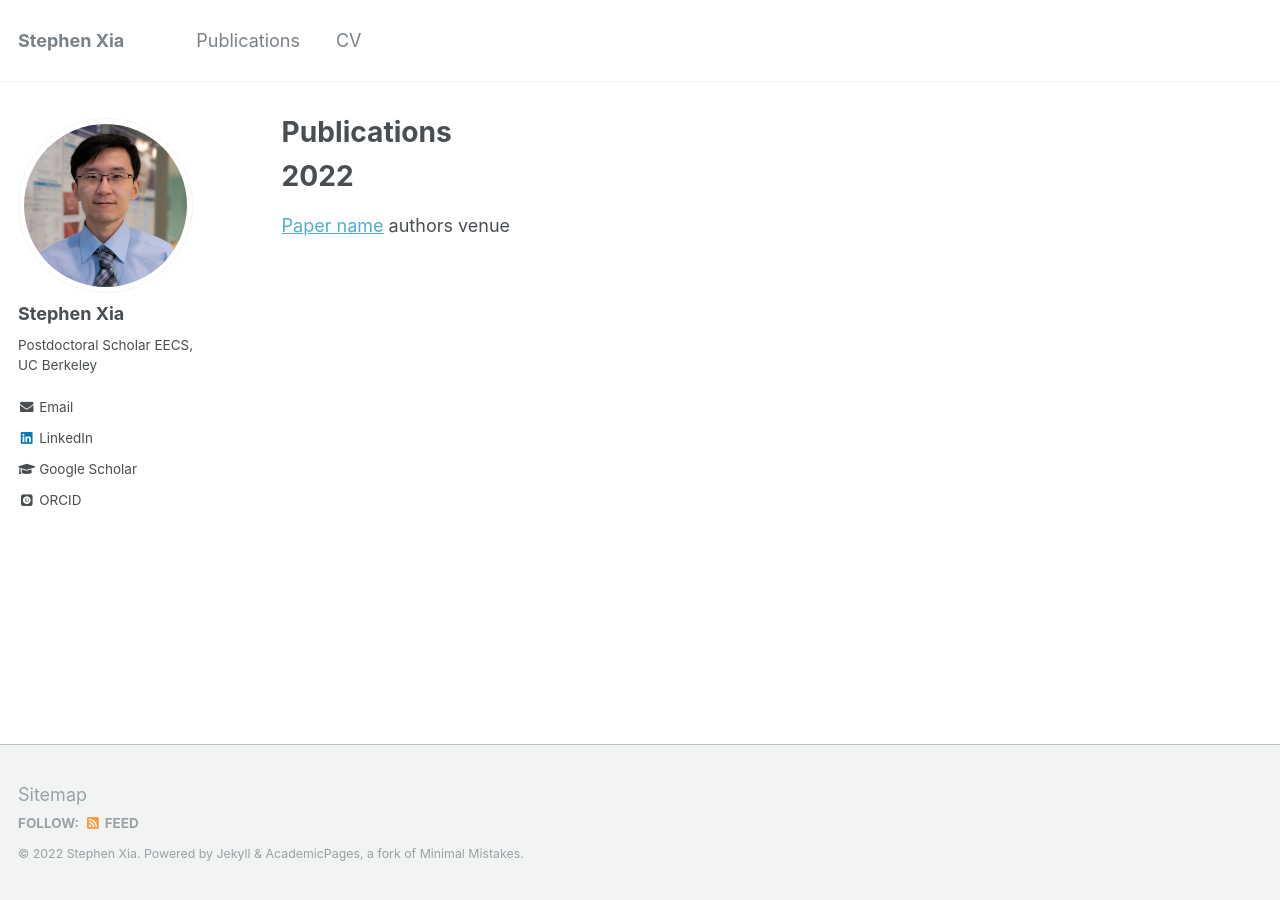
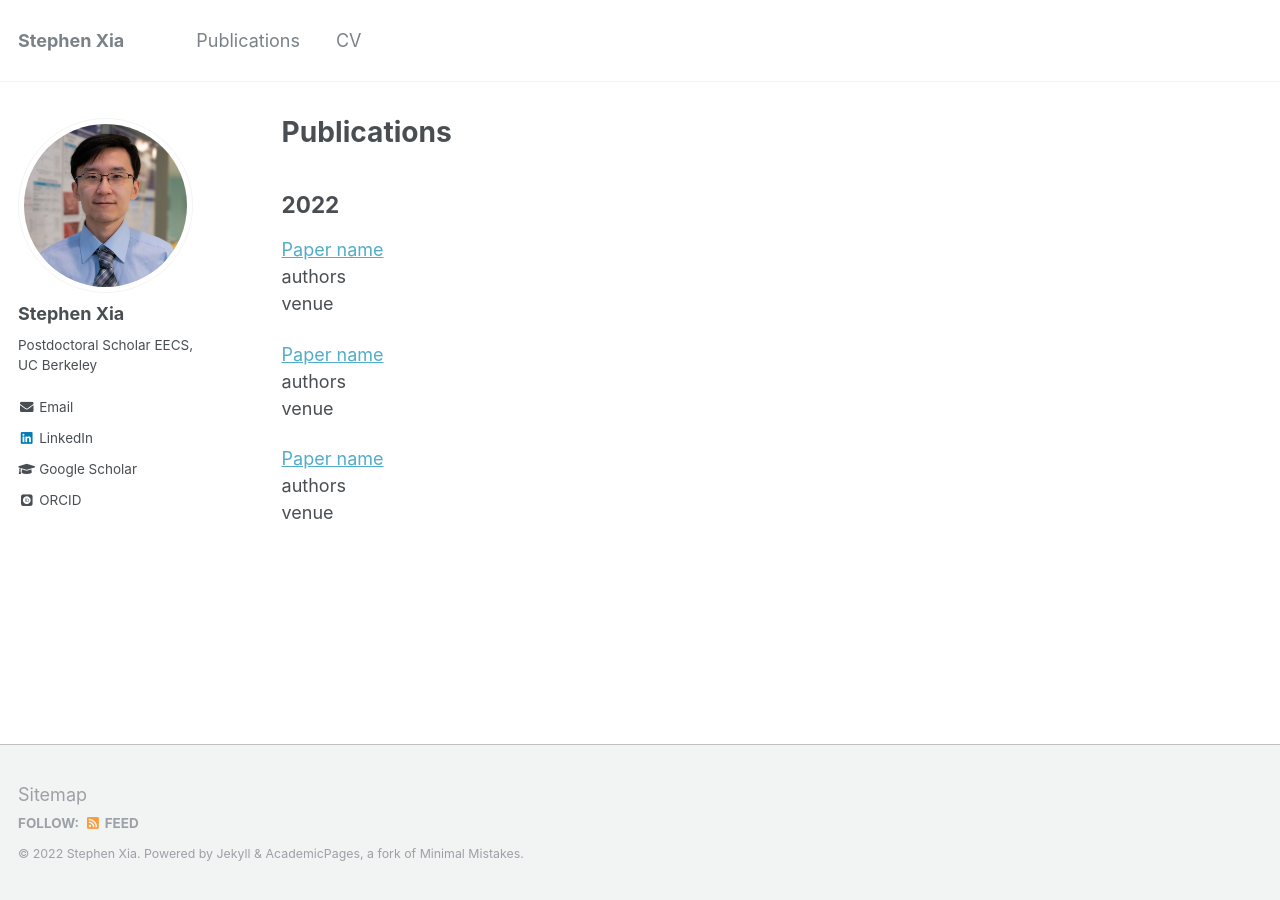
Before and after one commit to stephenxia/stephenxia.github.io, a Jekyll site: the page built from _pages/publications.md, in a window 1280 px wide. Built offline with Jekyll 4.4.1, drawn with Linux system fonts in a browser that asks for light colours; some web fonts are replaced.

Commit message:
Update publications

```diff
--- a/_pages/publications.md
+++ b/_pages/publications.md
@@ -6,8 +6,16 @@
 ---
 
 2022
-======
+----
 
 [Paper name](link)
 authors
 venue
+
+[Paper name](link)
+authors
+venue
+
+[Paper name](link)
+authors
+venue
```
Also changed, not shown: _pages/about.md (+1 -1 lines).
